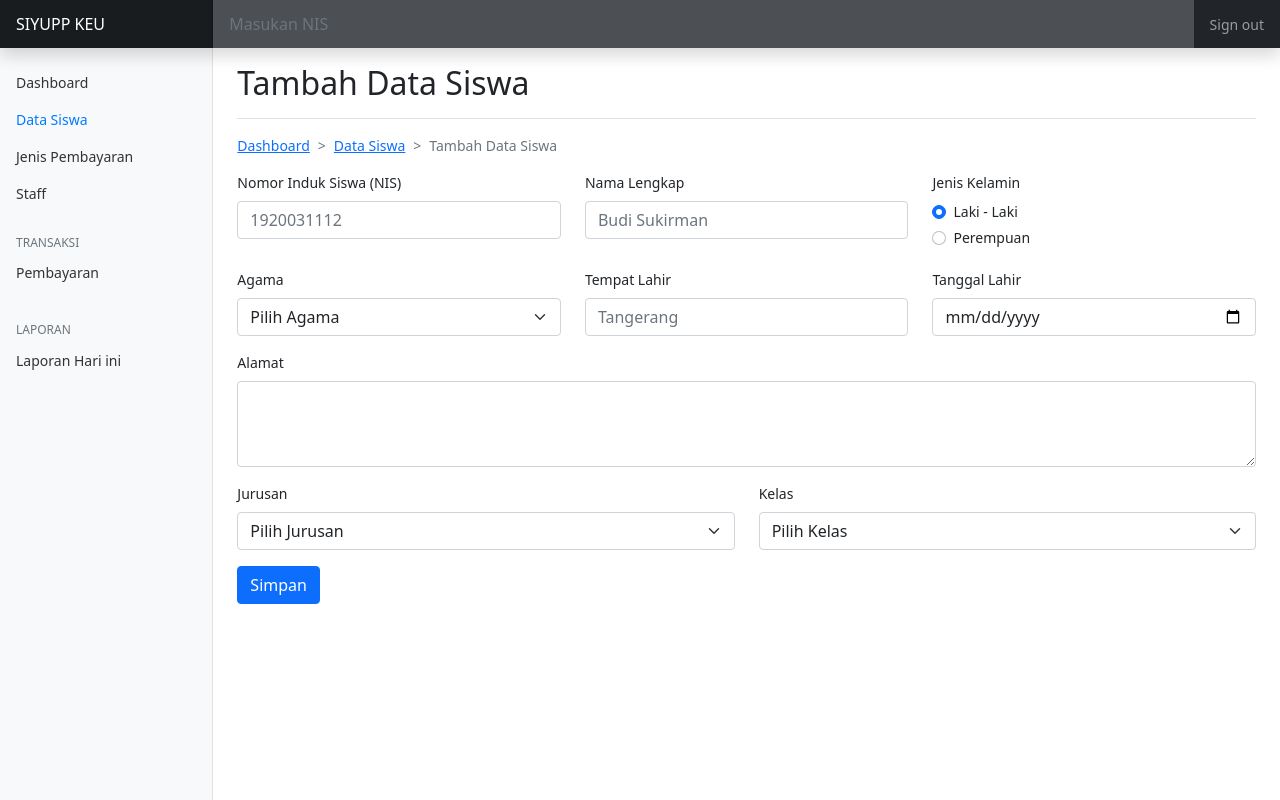
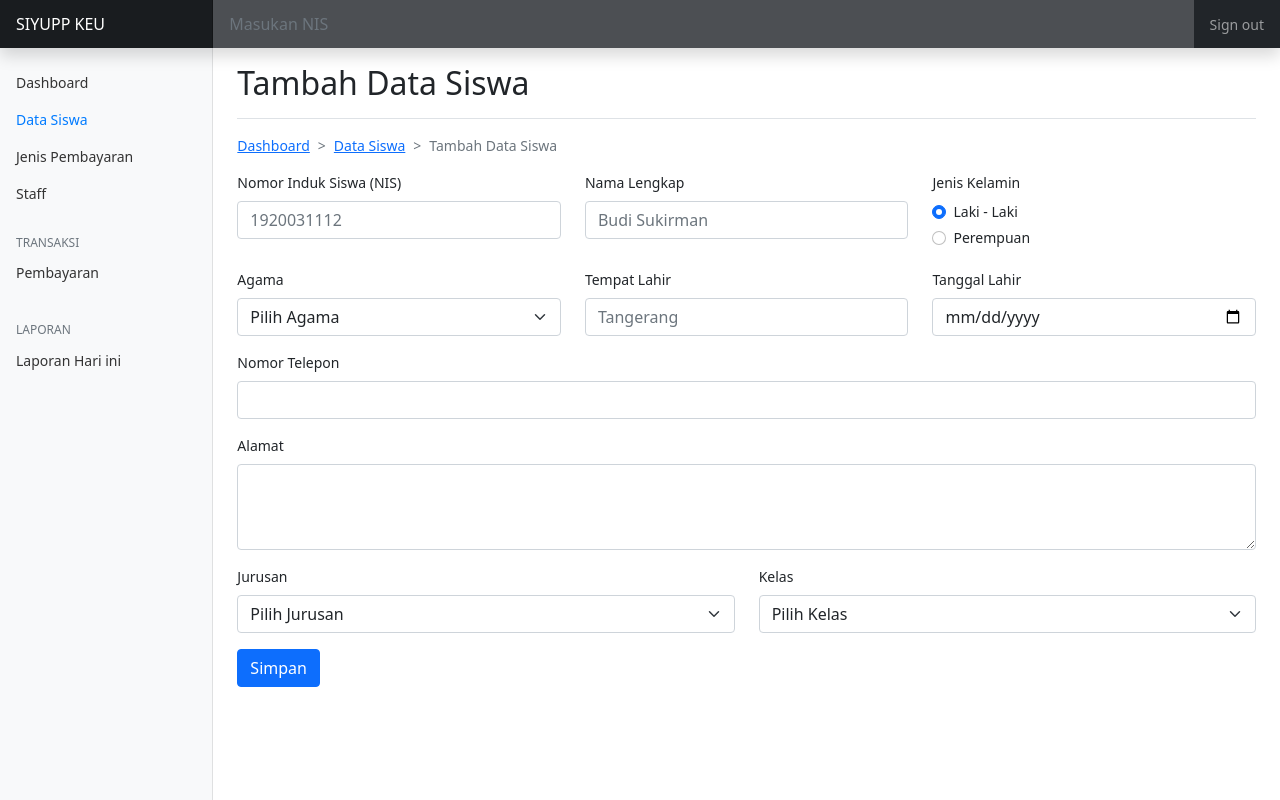
Before and after one commit to aladinputra/ukk_spp_2021, a CodeIgniter app: page /ukk_spp_2021/Siswa/add in a window 1280 px wide. Run offline with CodeIgniter, Linux system fonts and the light colour scheme.

Commit message:
update form siswa/add siswa/update

```diff
--- a/application/views/siswa/add.php
+++ b/application/views/siswa/add.php
@@ -63,8 +63,14 @@
     </div>
 
     <div class="mb-3">
+      <label for="exampleFormControlTextarea1" class="form-label">Nomor Telepon</label>
+      <input type="text" name="no_telp" class="form-control" required>
+    </div>
+
+
+    <div class="mb-3">
       <label for="exampleFormControlTextarea1" class="form-label">Alamat</label>
-      <textarea class="form-control" id="exampleFormControlTextarea1" rows="3" required></textarea>
+      <textarea class="form-control" id="exampleFormControlTextarea1" rows="3" name='alamat' required></textarea>
     </div>
 
     <div class="col-6 mb-3">
@@ -93,6 +99,5 @@
       <button type="submit" name="simpan" class="btn btn-primary">Simpan</button>
     </div>
 
-
   </div>
 </form>
```
Also changed, not shown: application/views/siswa/update.php (+7 -1 lines).
